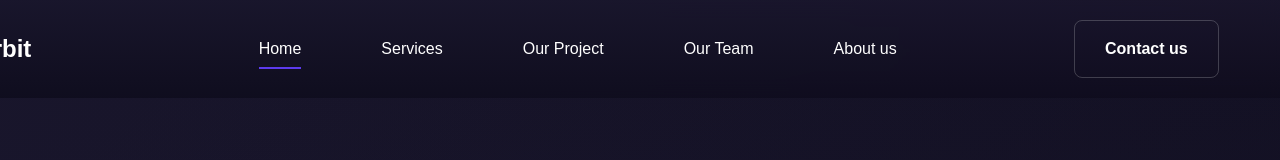
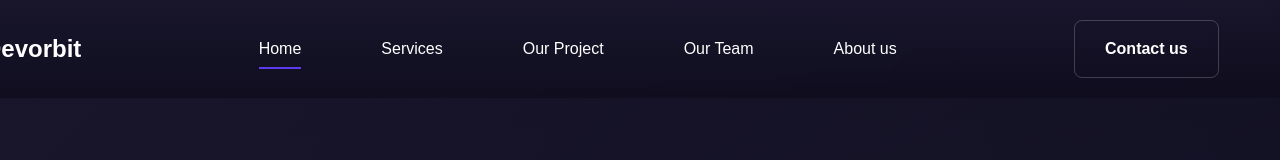
Before and after one commit to sharna-deep/Devorbit, a plain HTML site: page index.html in a window 1280 px wide. Shown: the top 160 px of the page. Drawn offline with nearby package versions, Linux system fonts and the light colour scheme; a web font is replaced by a local one.

Commit message:
styles.css

```diff
--- a/styles.css
+++ b/styles.css
@@ -171,6 +171,9 @@ nav .nav-links {
     color: var(--text-color);
     font-weight: 700;
     font-family: "Special Gothic Expanded One", sans-serif;
+    position: relative;
+    left: 50px;
+
 }
 
 .logo {
```
